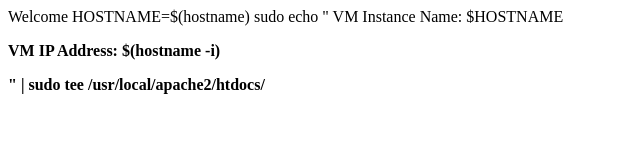
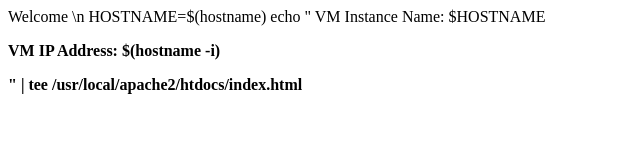
Before and after one commit to devopsgittesting/Jenkins-Docker-pipeline, a plain HTML site: page index.html in a window 1280 px wide. Shown: the whole page, without its empty margins (0-640 px from the left). Drawn offline with Linux system fonts and the light colour scheme.

Commit message:
index file updated

```diff
--- a/index.html
+++ b/index.html
@@ -1,4 +1,5 @@
-<html>Welcome</html>
+<html>Welcome \n </html>
+
 HOSTNAME=$(hostname)
-sudo echo "<!DOCTYPE html> <html> <body>VM Instance Name: $HOSTNAME
-<p><strong>VM IP Address:<strong> $(hostname -i)</p></body></html>" | sudo tee /usr/local/apache2/htdocs/
+echo "<!DOCTYPE html> <html> <body>VM Instance Name: $HOSTNAME
+<p><strong>VM IP Address:<strong> $(hostname -i)</p></body></html>" | tee /usr/local/apache2/htdocs/index.html
```
